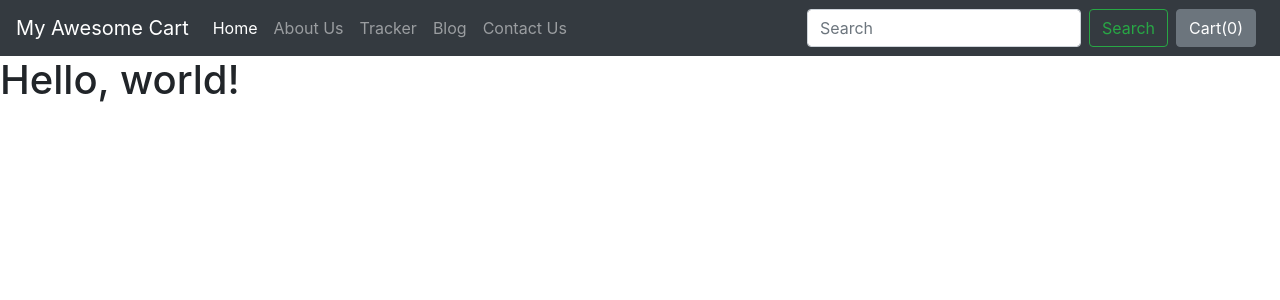
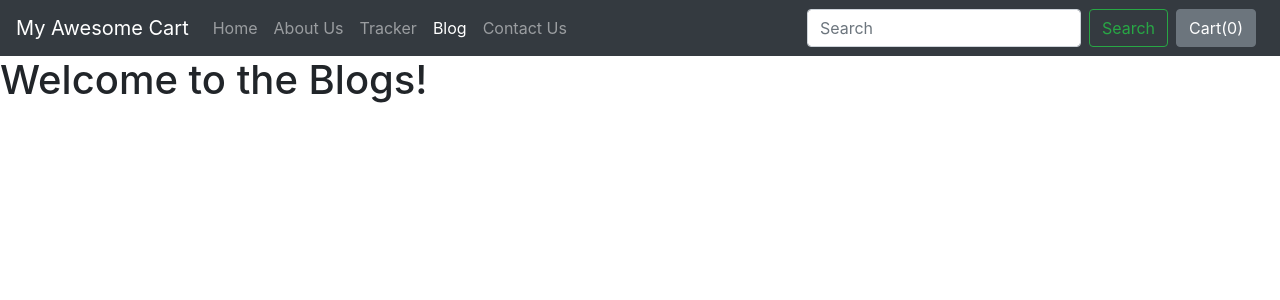
Before and after one commit to Burhanuddin19/Ecart-project, a Django app: template blog/templates/blog/index.html in a window 1280 px wide. Shown: the top 300 px of the page. Run offline with Django 3.2, Linux system fonts and the light colour scheme; the template is opened without the code that fills it, so the values that code supplies are empty; some libraries are stand-ins or nearby versions.

Commit message:
improve the navbar active

```diff
--- a/blog/templates/blog/basic.html
+++ b/blog/templates/blog/basic.html
@@ -25,7 +25,7 @@
 
   <div class="collapse navbar-collapse" id="navbarSupportedContent">
     <ul class="navbar-nav mr-auto">
-      <li class="nav-item active">
+      <li class="nav-item ">
         <a class="nav-link" href="/shop">Home <span class="sr-only">(current)</span></a>
       </li>
       <li class="nav-item">
@@ -36,7 +36,7 @@
         <a class="nav-link" href="/shop/tracker">Tracker</a>
       </li>
 
-      <li class="nav-item{% block blogactive %}{% endblock blogactive %}">
+      <li class="nav-item active">
         <a class="nav-link" href="/blog">Blog</a>
       </li>
 
--- a/blog/templates/blog/blogpost.html
+++ b/blog/templates/blog/blogpost.html
@@ -1,5 +1,4 @@
 {%extends 'blog/basic.html'%}
-{% block blogactive %}active{% endblock blogactive %}
 {%block body%}
 <div class="container">
     <div class="row mt-4">
@@ -17,7 +16,6 @@
                 <h2>{{post.head2}}</h2>
                 <p>{{post.chead2}}</p>
 
-                <div class="fb-comments my-3" data-href="http://127.0.0.1:8000/blog/blogpost/{{post.post_id}}" data-width="" data-numposts="5"></div>
             </div><!-- /.blog-post -->
         </div><!-- /.blog-main -->
         <aside class="col-md-4 blog-sidebar">
--- a/blog/templates/blog/index.html
+++ b/blog/templates/blog/index.html
@@ -1,9 +1,8 @@
 {% extends 'blog/basic.html' %}
-{% block blogactive %}active{% endblock blogactive %}
 {% block title %} Blog index{% endblock  %}
 
     {% block body %}
-    <h1>Hello, world!</h1>
+    <h1>Welcome to the Blogs!</h1>
     {% load static %}
     {% comment %} <a href="{% static 'blog/mystatic.txt' %}">click for txt file</a>
 <a href="{% static 'blog/blog.jpg' %}"> <img>blog</img></a> {% endcomment %}
```
